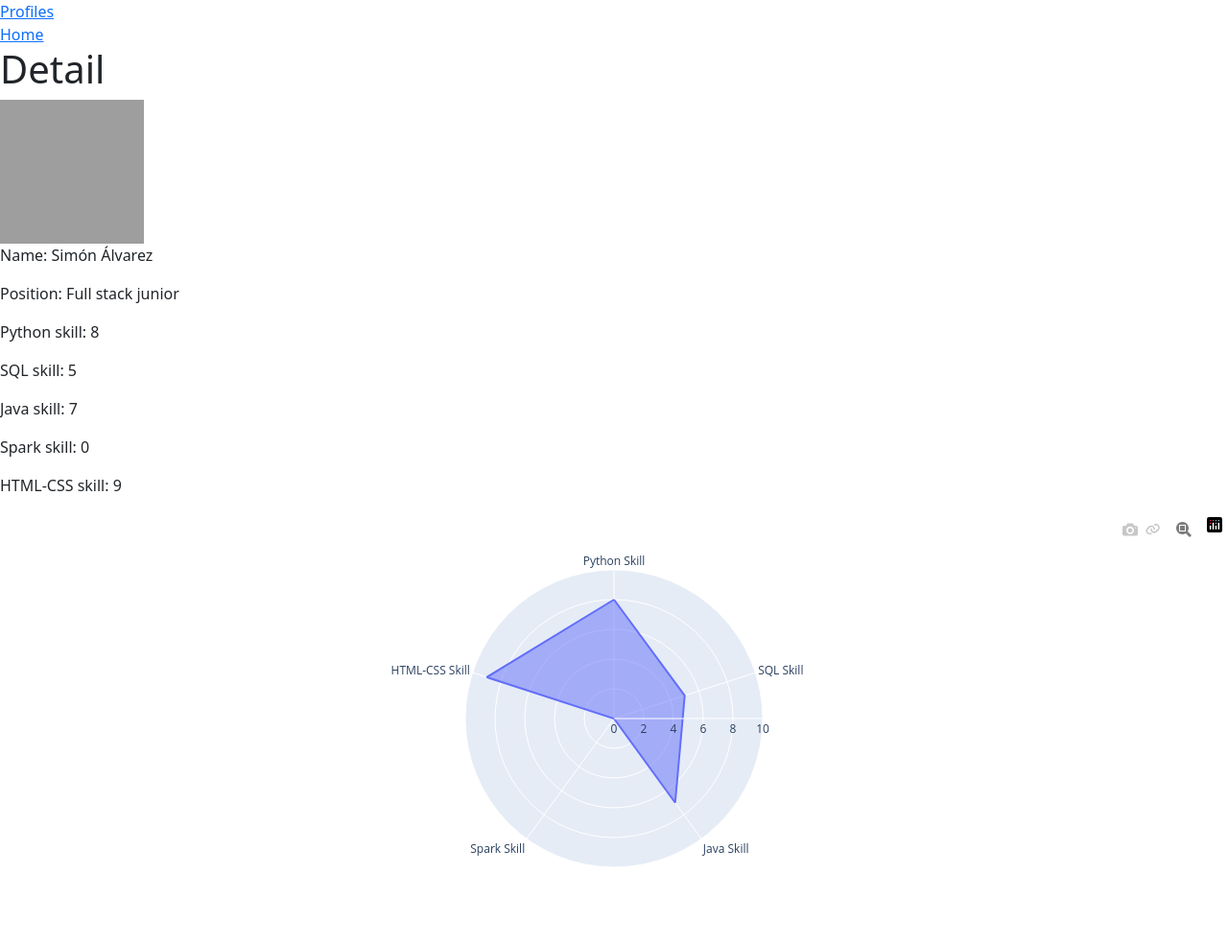
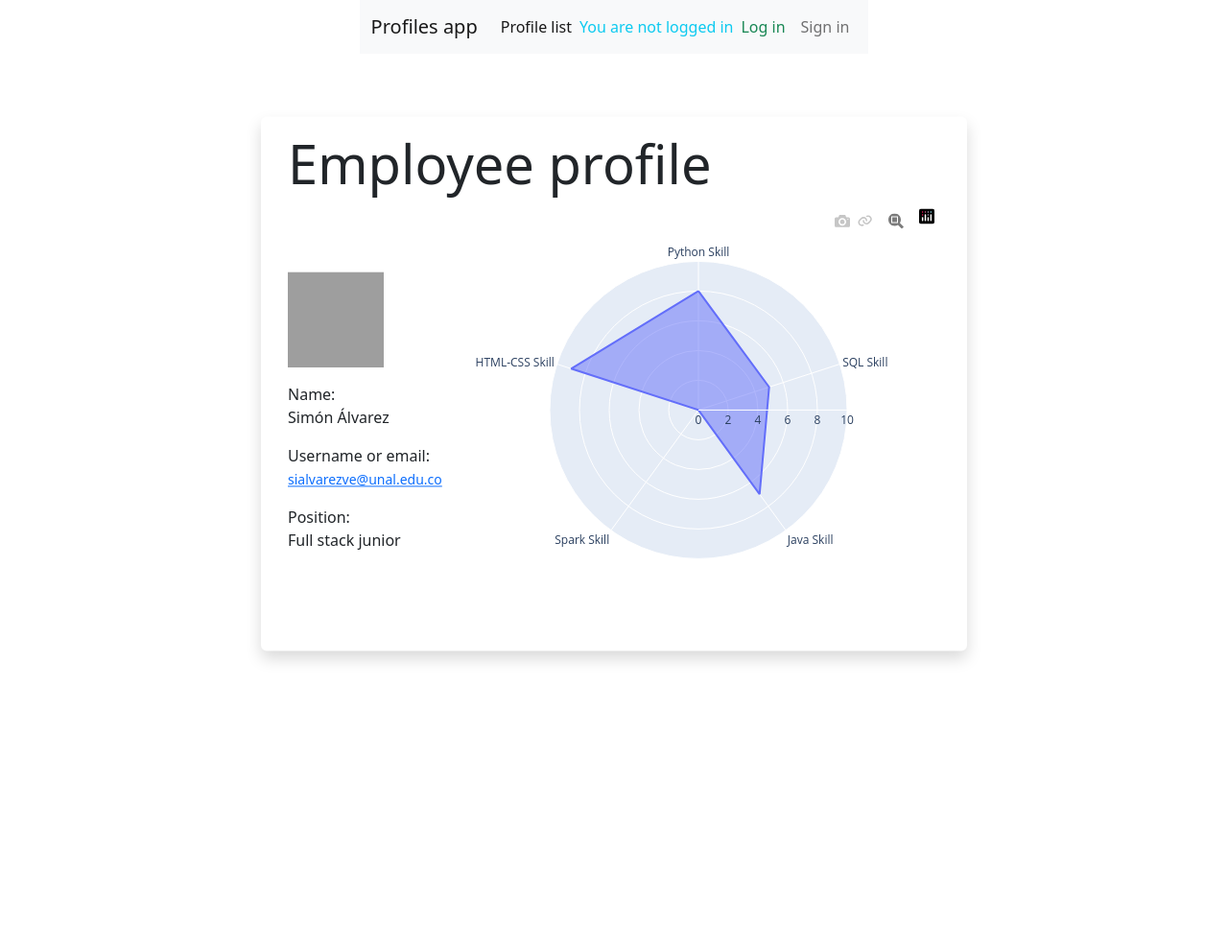
Before and after one commit to Saymonxp/Profiles-app, a Django app: page /accounts/employee/1 in a window 1280 px wide. Shown: the whole page at 96% size. After the commit the page ends 690 px from the top, so only its background shows below. Run offline with Django 4.2, Linux system fonts and the light colour scheme; data comes from the database, SQL or seed files in the repository; both versions use the stored data as it was after the commit; some libraries are stand-ins or nearby versions; grey boxes are pictures that could not be loaded.

Commit message:
Styling the whole site

```diff
--- a/accounts/templatetags/customtags.py
+++ b/accounts/templatetags/customtags.py
@@ -17,4 +17,4 @@ def gravatar_url(email, size=40):
 @register.filter
 def gravatar(email, size=40):
     url = gravatar_url(email, size)
-    return mark_safe('<img src="%s" width="%d" height="%d">' % (url, size, size))
+    return mark_safe('<img src="%s" width="%d" height="%d" alt="profile-image">' % (url, size, size))
--- a/templates/accounts/employee_detail.html
+++ b/templates/accounts/employee_detail.html
@@ -1,18 +1,37 @@
 {% extends 'base.html' %}
 {% load customtags %}
-{% block title  %}Employee detail{% endblock %}
+{% block title  %}Employee profile{% endblock %}
 {% block content %}
-    <h1> Detail</h1>
-    {{ employee.employeeUsername|gravatar:150 }}
-    <p> Name: {{ employee.name }}</p>
-    <p> Position: {{ employee.position }}</p>
-    <p> Python skill: {{ employee.python_skill }}</p>
+    <div class="position-absolute top-50 start-50 translate-middle shadow p-3 mb-5 bg-body rounded">
+        <div class="container" style="width: 44em;">
+            <div class="row">
+                <h1 class="display-4">Employee profile</h1>
+            </div>
+            <div class="row">
+                <div class="col-3" style="position: relative;">
+                    <div style="position: absolute; top: 50%; transform: translateY(-50%);">
+                        {{ employee.employeeUsername|gravatar:100 }}
+                        <p class="mt-3"> Name: <br>{{ employee.name }}</p>
+                        <p>
+                            Username or email: <br>
+                            <a href="mailto:{{ employee.employeeUsername }}">
+                                <small>{{ employee.employeeUsername }}</small>
+                            </a>
+                        </p>
+                        <p> Position: <br>{{ employee.position }}</p>
+                        {% comment %} <p> Python skill: {{ employee.python_skill }}</p>
                         <p> SQL skill: {{ employee.sql_skill }}</p>
                         <p> Java skill: {{ employee.java_skill }}</p>
                         <p> Spark skill: {{ employee.spark_skill }}</p>
-    <p> HTML-CSS skill: {{ employee.html_css_skill }}</p>
-
+                        <p> HTML-CSS skill: {{ employee.html_css_skill }}</p> {% endcomment %}
+                    </div>
+                </div>
+                <div class="col-9">
                     {% autoescape off %}
                         {{ spider_chart }}
                     {% endautoescape %}
+                </div>
+            </div>
+        </div>
+    </div>
 {% endblock %}
--- a/templates/base.html
+++ b/templates/base.html
@@ -18,12 +18,54 @@
 <body>
     {% comment %} <main> {% endcomment %}
         {% block header %}
-        <div><a href="{% url 'employee-list' %}">Profiles</a></div>
-        <div><a href="{% url 'home' %}">Home</a></div>
+        <div class="d-flex justify-content-center">
+        <nav class="navbar navbar-expand-lg navbar-light bg-light">
+            <div class="container-fluid">
+                <a class="navbar-brand" href="{% url 'home' %}">Profiles app</a>
+
+                <button class="navbar-toggler" type="button" data-bs-toggle="collapse" data-bs-target="#navbarSupportedContent" aria-controls="navbarSupportedContent" aria-expanded="false" aria-label="Toggle navigation">
+                    <span class="navbar-toggler-icon"></span>
+                </button>
+
+                <div class="collapse navbar-collapse" id="navbarSupportedContent">
+                    <ul class="navbar-nav me-auto mb-2 mb-lg-0">
+                        <li class="nav-item">
+                            <a class="nav-link active" aria-current="page" href="{% url 'employee-list' %}">Profile list</a>
+                          </li>
+
+                        {% if user.is_authenticated %}
+
+                            {% if user.username == 'admin' %}
+                                <li class="nav-item">
+                                    <a class="nav-link" href="{% url 'admin:index' %}">Admin page</a>
+                                </li>
+
+                            {% endif %}
+                            <li class="nav-item">
+                                <a class="nav-link text-danger" href="{% url 'logout' %}">Logout</a>
+                            </li>
+
+                            <span class="navbar-text text-info"> Hi {{ user.username }} </span>
+
+
+                        {% else %}
+                            <span class="navbar-text text-info"> You are not logged in </span>
+                            <li class="nav-item">
+                                <a class="nav-link text-success" href="{% url 'login' %}">Log in</a>
+                            </li>
+                            <li class="nav-item">
+                                <a class="nav-link" href="{% url 'signup' %}">Sign in</a>
+                            </li>
+                        {% endif %}
+                    </ul>
+                </div>
+            </div>
+        </nav>
+        </div>
+
+
+        {% endblock header %}
+        {% block content %}
         {% endblock %}
-        {% block content %}
-            {% comment %} {% autoescape on %}{% endautoescape %} {% endcomment %}
-        {% endblock %}
-    {% comment %} </main> {% endcomment %}
 </body>
 </html>
```
Also changed, not shown: templates/accounts/employee_list.html (+29 -9 lines), templates/home.html (+1 -11 lines), db.sqlite3. Lines whose indentation alone changed are shown as unchanged.
